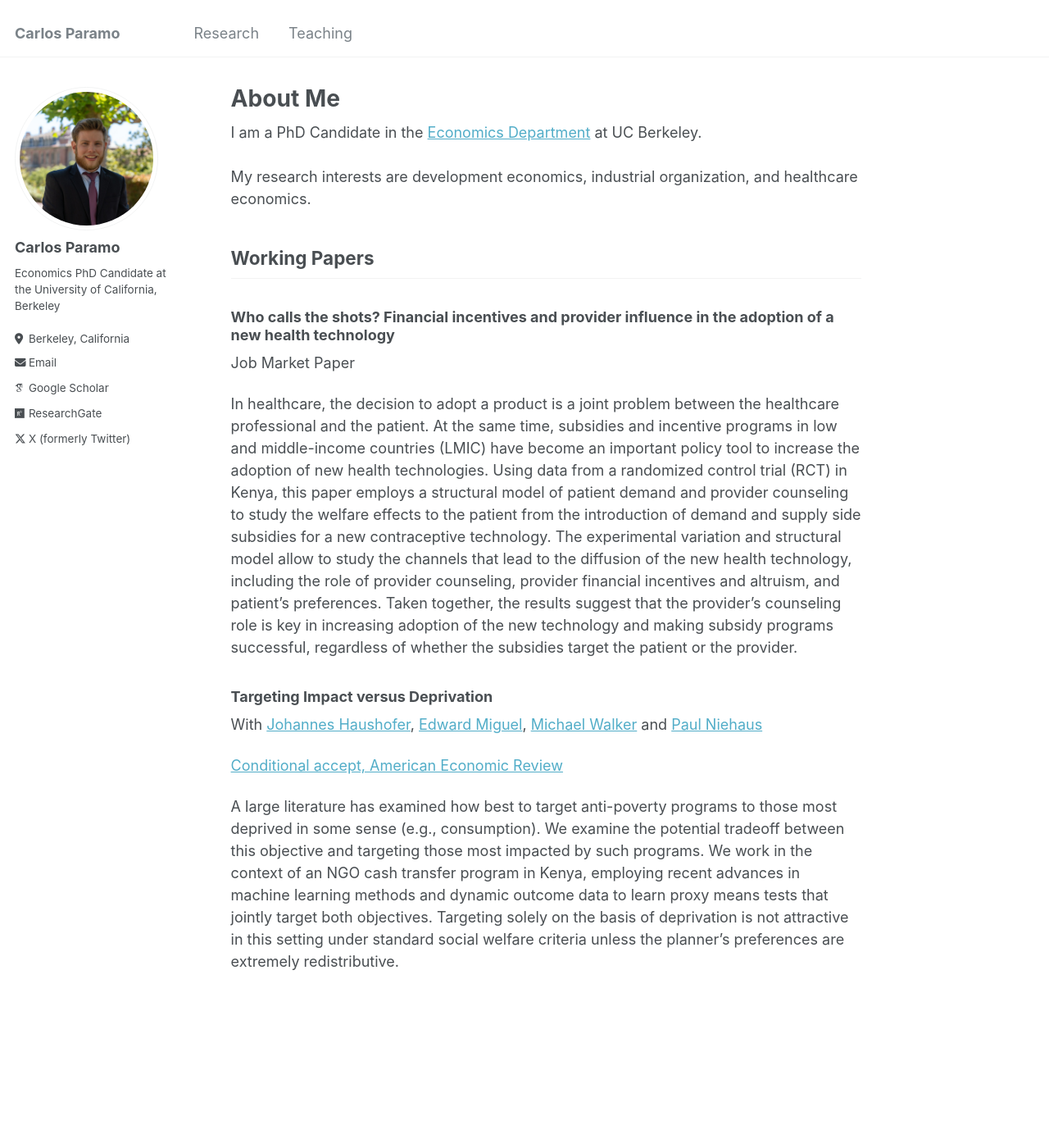
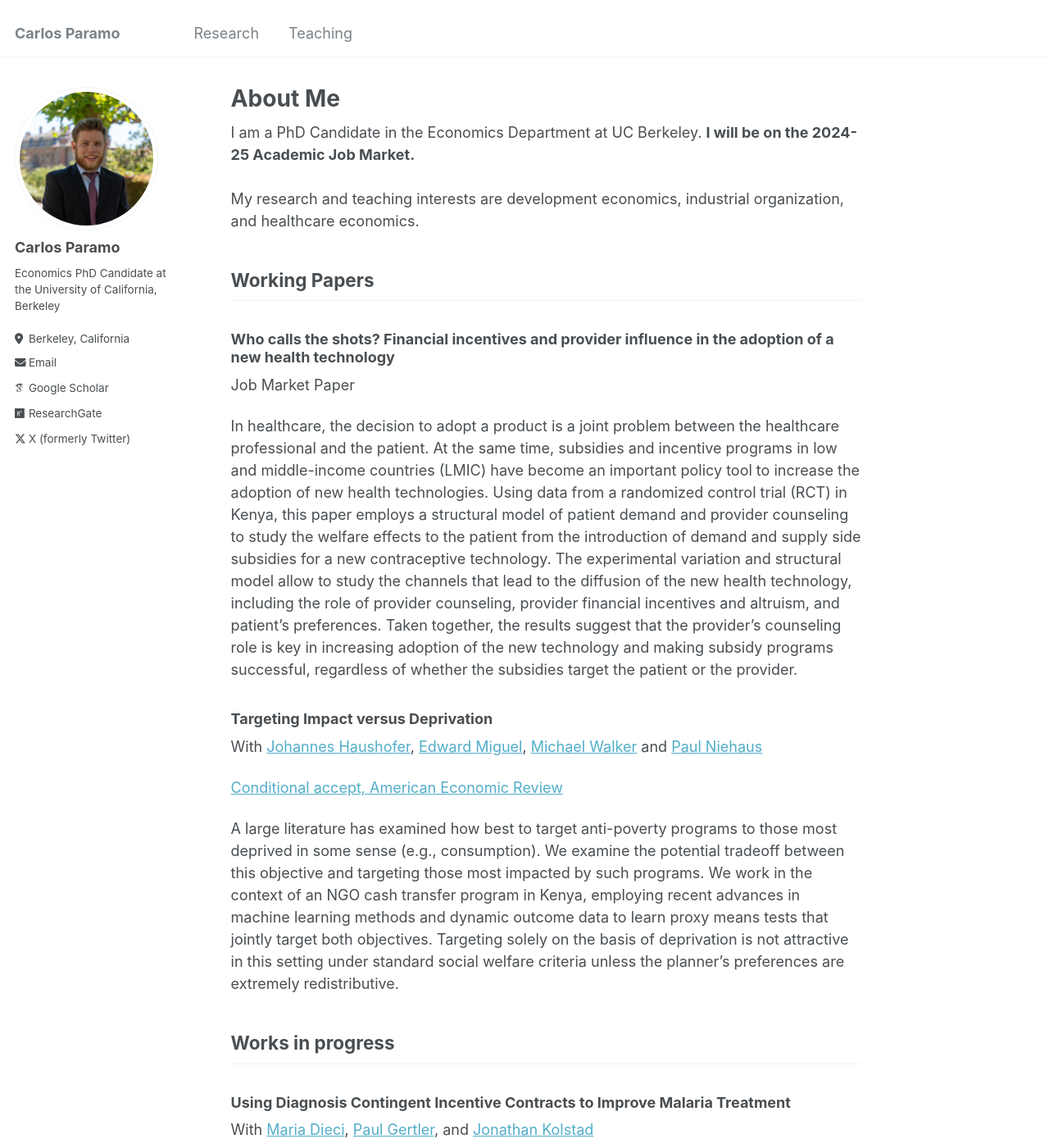
Before and after one commit to paramobrotz/paramobrotz.github.io, a Jekyll site: the page built from _pages/about.md, in a window 1280 px wide and 1400 px high. Shown: the whole window at 82% size. Built offline with Jekyll 4.4.1, drawn with Linux system fonts in a browser that asks for light colours; some web fonts are replaced; some of the changed text lies outside the part shown.

Commit message:
Update about.md

```diff
--- a/_pages/about.md
+++ b/_pages/about.md
@@ -8,9 +8,9 @@ redirect_from:
   - /about.html
 ---
 
-I am a PhD Candidate in the [Economics Department](https://www.econ.berkeley.edu/) at UC Berkeley.
+I am a PhD Candidate in the Economics Department at UC Berkeley. **I will be on the 2024-25 Academic Job Market.**
 <br clear="right"/>
-<br> My research interests are development economics, industrial organization, and healthcare economics.
+<br> My research and teaching interests are development economics, industrial organization, and healthcare economics.
 
 ## Working Papers
 
@@ -26,6 +26,18 @@ With [Johannes Haushofer](https://haushofer.ne.su.se/), [Edward Miguel](https://
 
 A large literature has examined how best to target anti-poverty programs to those most deprived in some sense (e.g., consumption). We examine the potential tradeoff between this objective and targeting those most impacted by such programs. We work in the context of an NGO cash transfer program in Kenya, employing recent advances in machine learning methods and dynamic outcome data to learn proxy means tests that jointly target both objectives. Targeting solely on the basis of deprivation is not attractive in this setting under standard social welfare criteria unless the planner’s preferences are extremely redistributive.
 
+## Works in progress
+
+### Using Diagnosis Contingent Incentive Contracts to Improve Malaria Treatment
+With [Maria Dieci](https://mariadieci.com/), [Paul Gertler](https://www.paulgertler.com/), and [Jonathan Kolstad](https://www.jkolstad.org/)
+
+### Demand for generic medications and unobserved product quality in Mexico
+With Adrian Rubli
+
+### Optimal incentive contracts for malaria case-management
+With With [Maria Dieci](https://mariadieci.com/) and [Paul Gertler](https://www.paulgertler.com/)
+
+### Public funding and medical innovation
 
 <!-- ## Other projects
 
```
